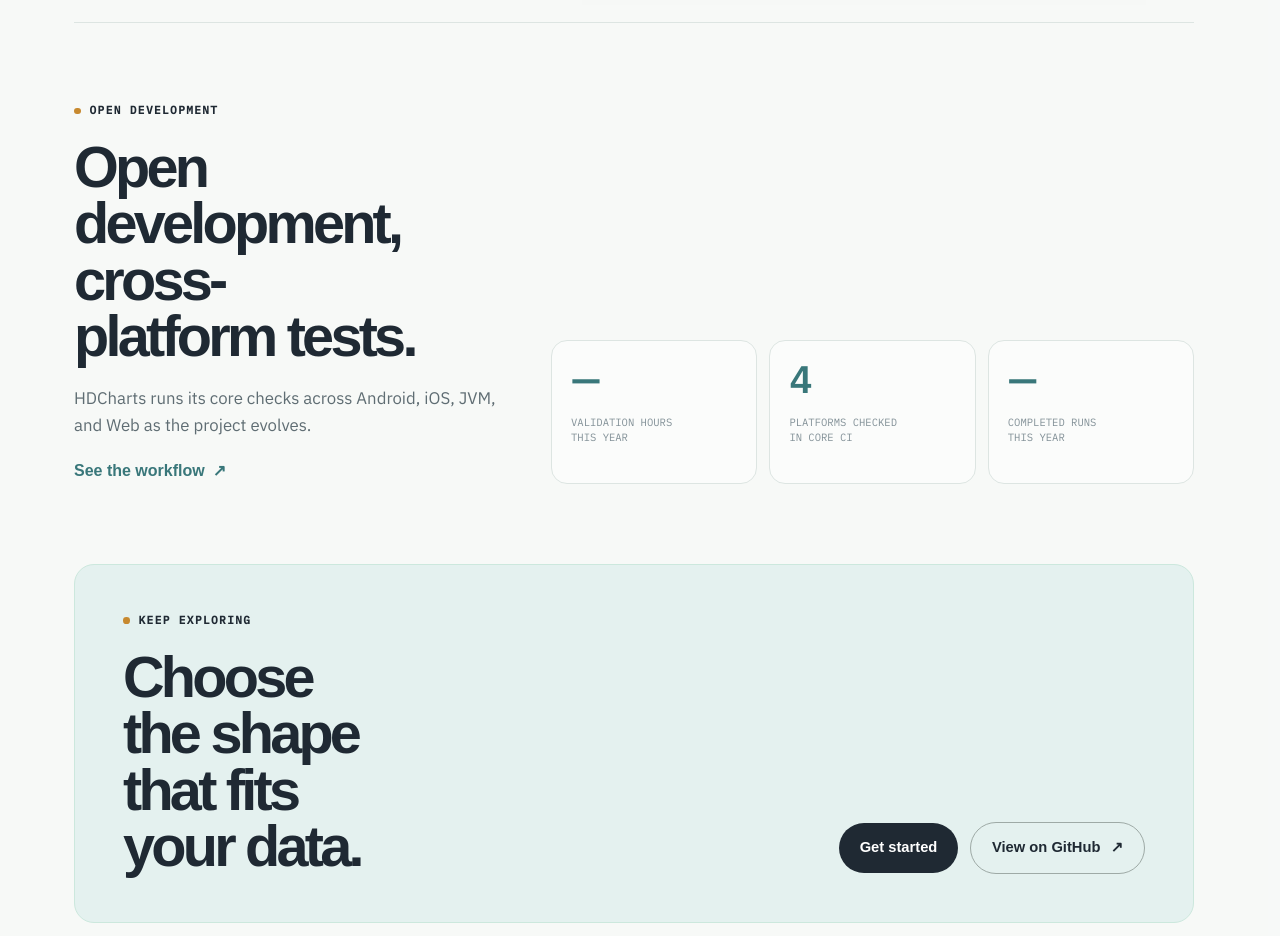
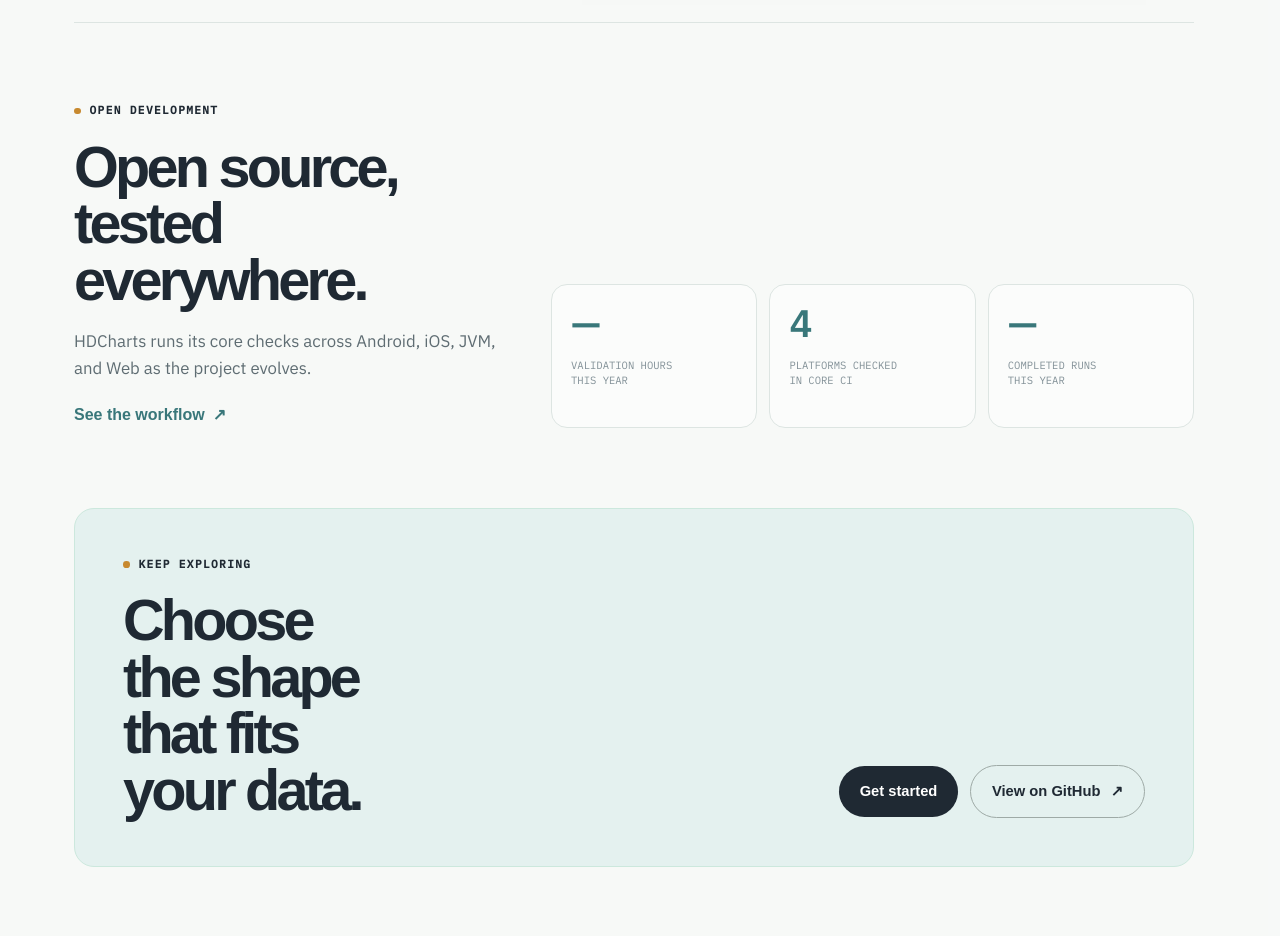
Before and after one commit to HDCharts/charts-docs, a Next.js app in the folder docs-app/: page / in a window 1280 px wide. Shown: the part 2000-2936 px from the top of the page. Built offline with nearby package versions, Linux system fonts and the light colour scheme; no server answers; a web font is replaced by a local one.

Commit message:
docs(marketing): shorten stats section heading (#87)

```diff
--- a/docs-app/components/CiStatsSection.tsx
+++ b/docs-app/components/CiStatsSection.tsx
@@ -54,7 +54,7 @@
     <section className="marketing-stats-section" aria-labelledby="stats-title" aria-busy={!stats}>
       <div className="marketing-stats-copy">
         <p className="marketing-eyebrow"><span /> Open development</p>
-        <h2 id="stats-title">Open development, cross-platform tests.</h2>
+        <h2 id="stats-title">Open source, tested everywhere.</h2>
         <p>
           HDCharts runs its core checks across Android, iOS, JVM, and Web as the project evolves.
         </p>
```
